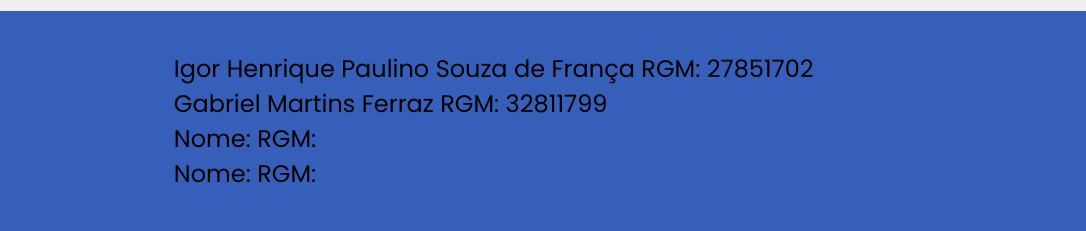
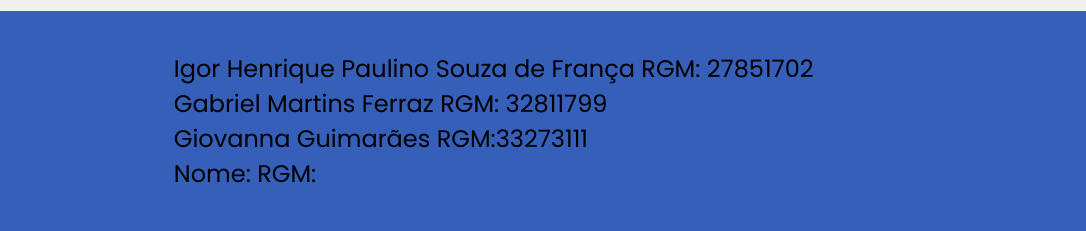
Before and after one commit to igorpaulinoo/projeto-mercado, a plain HTML site: page index.html in a window 1280 px wide. Shown: the part 9076-9307 px from the top of the page, 0-1086 px from the left. Drawn offline with Linux system fonts and the light colour scheme.

Commit message:
Atualização

```diff
--- a/index.html
+++ b/index.html
@@ -911,7 +911,7 @@
         <div class="footer-content">
             <p>Igor Henrique Paulino Souza de França RGM: 27851702</p>
             <p>Gabriel Martins Ferraz RGM: 32811799</p>
-            <p>Nome: RGM:</p>
+            <p>Giovanna Guimarães RGM:33273111</p>
             <p>Nome: RGM:</p>
         </div>
         <div class="icons">
```
